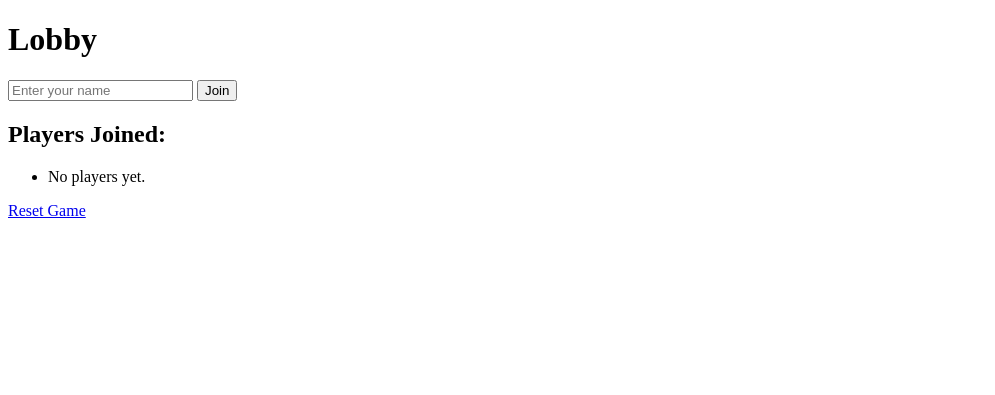
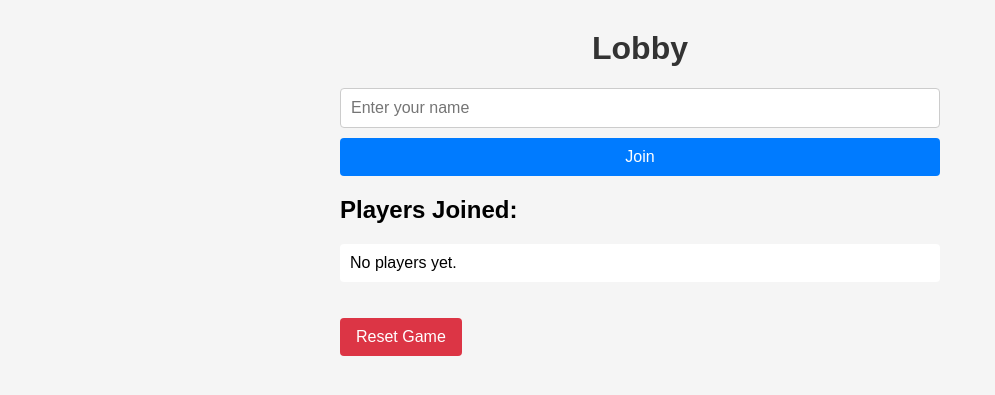
Before and after one commit to GioGio486/inposter, a Flask app: page / in a window 1280 px wide. Shown: the top 395 px of the page, without its empty margins (0-995 px from the left). Run offline with Flask 3, Linux system fonts and the light colour scheme.

Commit message:
Add files via upload

```diff
--- a/app.py
+++ b/app.py
@@ -1,14 +1,14 @@
 from flask import Flask, render_template, redirect, url_for, request, session, flash
-import random
 from questions import questions
 
 app = Flask(__name__)
-app.secret_key = "supersecretkey"  # Use env var in production
+app.secret_key = "supersecretkey"
 
 players = []
-current_question = None
-impostor_index = None
 answers = []
+
+# Fixed question for all players
+current_question = questions[0]  # always use the first question
 
 @app.route("/")
 def lobby():
@@ -29,12 +29,10 @@ def join():
 
 @app.route("/start")
 def start():
-    global current_question, impostor_index, answers
+    global answers
     if len(players) < 2:
         flash("At least 2 players needed to start.")
         return redirect(url_for("lobby"))
-    current_question = random.choice(questions)
-    impostor_index = random.randint(0, len(players) - 1)
     answers.clear()
     return redirect(url_for("game"))
 
@@ -44,9 +42,9 @@ def game():
     if not player_name or player_name not in players:
         flash("You must join the lobby first.")
         return redirect(url_for("lobby"))
-    player_index = players.index(player_name)
-    question_text = current_question["impostor"] if player_index == impostor_index else current_question["normal"]
+
     answered = any(a["name"] == player_name for a in answers)
+    question_text = current_question["normal"]  # all get same question now
     return render_template("game.html", name=player_name, question=question_text, answered=answered)
 
 @app.route("/answer", methods=["POST"])
@@ -78,15 +76,21 @@ def reveal():
     if len(answers) < len(players):
         flash("Waiting for all players to answer.")
         return redirect(url_for("game"))
-    return render_template("reveal.html", answers=answers, impostor=players[impostor_index])
+
+    return render_template(
+        "reveal.html",
+        question=current_question["normal"],
+        answers=answers
+    )
 
 @app.route("/reset")
 def reset():
-    global players, current_question, impostor_index, answers
+    global players, answers
     players.clear()
-    current_question = None
-    impostor_index = None
     answers.clear()
     session.clear()
     flash("Game reset.")
     return redirect(url_for("lobby"))
+
+if __name__ == "__main__":
+    app.run(host="0.0.0.0", port=5000, debug=True)
--- a/templates/lobby.html
+++ b/templates/lobby.html
@@ -2,23 +2,93 @@
 <html lang="en">
 <head>
     <meta charset="UTF-8" />
+    <meta name="viewport" content="width=device-width, initial-scale=1" />
     <title>Lobby</title>
+    <style>
+        body {
+            font-family: Arial, sans-serif;
+            max-width: 600px;
+            margin: 30px auto;
+            padding: 0 15px;
+            background: #f5f5f5;
+        }
+        h1 {
+            text-align: center;
+            color: #333;
+        }
+        form {
+            margin-bottom: 20px;
+            display: flex;
+            flex-wrap: wrap;
+            gap: 10px;
+        }
+        input[type="text"] {
+            flex: 1 1 60%;
+            padding: 10px;
+            font-size: 1em;
+            border-radius: 4px;
+            border: 1px solid #ccc;
+        }
+        button {
+            flex: 1 1 35%;
+            padding: 10px;
+            font-size: 1em;
+            border-radius: 4px;
+            border: none;
+            background: #007bff;
+            color: white;
+            cursor: pointer;
+            min-width: 100px;
+        }
+        button:hover {
+            background: #0056b3;
+        }
+        ul {
+            list-style-type: none;
+            padding-left: 0;
+        }
+        li {
+            background: white;
+            margin-bottom: 6px;
+            padding: 10px;
+            border-radius: 4px;
+            word-break: break-word;
+        }
+        .flash {
+            color: #cc0000;
+            font-weight: bold;
+            margin-bottom: 10px;
+        }
+        a.button-link {
+            display: inline-block;
+            padding: 10px 16px;
+            background: #007bff;
+            color: white;
+            text-decoration: none;
+            border-radius: 4px;
+            margin-top: 10px;
+            text-align: center;
+        }
+        a.button-link:hover {
+            background: #0056b3;
+        }
+    </style>
 </head>
 <body>
     <h1>Lobby</h1>
 
     {% with messages = get_flashed_messages() %}
       {% if messages %}
-        <ul style="color: red;">
+        <div class="flash">
           {% for msg in messages %}
-            <li>{{ msg }}</li>
+            <div>{{ msg }}</div>
           {% endfor %}
-        </ul>
+        </div>
       {% endif %}
     {% endwith %}
 
     <form action="{{ url_for('join') }}" method="POST">
-        <input type="text" name="name" placeholder="Enter your name" required />
+        <input type="text" name="name" placeholder="Enter your name" required autocomplete="off" />
         <button type="submit">Join</button>
     </form>
 
@@ -34,12 +104,12 @@
     {% if session.get('name') %}
         <p>You are logged in as <strong>{{ session.get('name') }}</strong></p>
         {% if players|length >= 2 %}
-            <a href="{{ url_for('start') }}">Start Game</a>
+            <a href="{{ url_for('start') }}" class="button-link">Start Game</a>
         {% else %}
             <p>Need at least 2 players to start.</p>
         {% endif %}
     {% endif %}
 
-    <a href="{{ url_for('reset') }}">Reset Game</a>
+    <a href="{{ url_for('reset') }}" class="button-link" style="background:#dc3545; margin-top:20px;">Reset Game</a>
 </body>
 </html>
```
Also changed, not shown: templates/game.html (+67 -5 lines), templates/reveal.html (+47 -2 lines).
